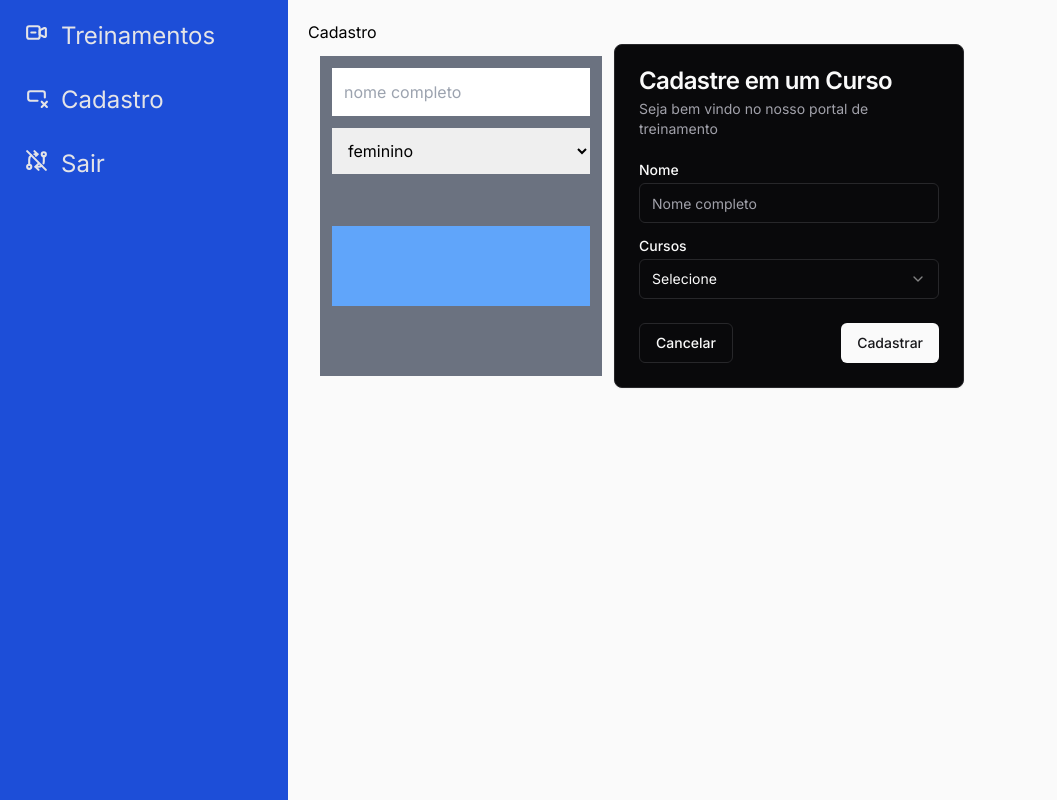
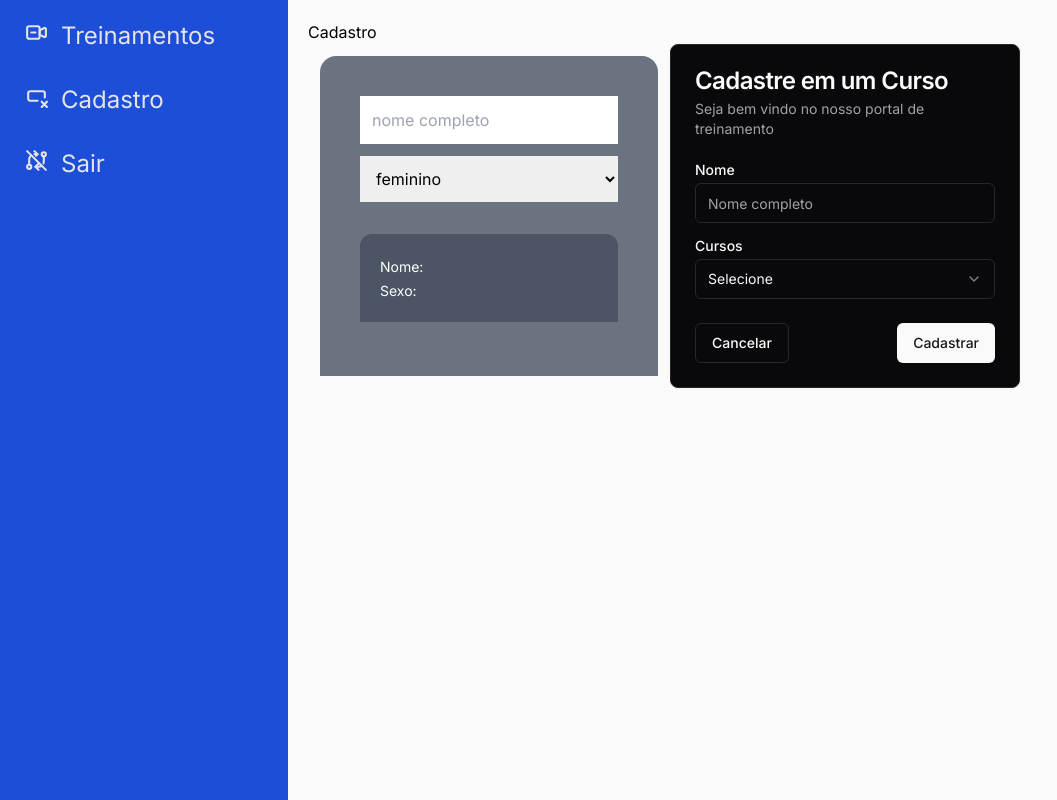
Before and after one commit to srodrigo28/next14-treinamento, a Next.js app: page /cadastro in a window 1280 px wide. Shown: the whole page, without its empty margins (0-1057 px from the left). Built offline with nearby package versions, Linux system fonts and the light colour scheme.

Commit message:
updated-card

```diff
--- a/src/app/(views)/cadastro/page.tsx
+++ b/src/app/(views)/cadastro/page.tsx
@@ -14,22 +14,32 @@ interface SelectProps{
 }
 
 export default function Cadastro( props: SelectProps){
+    const [nome, setNome] = useState('')
     const [sexo, setSexo] = useState('')
     return(
         <Layout>
             <h1>Cadastro</h1>
 
             <div className="flex">
-                    <form className="bg-gray-500 p-3 m-3 flex flex-col gap-3">
+                    <form className="bg-gray-500 p-3 m-3 flex flex-col gap-3 rounded-t-2xl pt-10 px-10">
 
-                        <input className="p-3" type="text" placeholder="nome completo" />
+                        <input
+                            type="text"
+                            value={nome}
+                            onChange={ e => setNome(e.target.value) }
+                            placeholder="nome completo"
+                            className="p-3"
+                        />
 
                         <select className="p-3" value={sexo} onChange={ text => setSexo(text.target.value) }>
                             <option value="feminino">feminino</option>
                             <option value="masculino">masculino</option>
                         </select>
 
-                        <p className="mt-10 p-10 bg-blue-400"> {sexo} </p>
+                        <p className="mt-5 p-5 bg-gray-600 rounded-t-xl text-white">
+                            <span className="text-sm"> Nome: {nome} </span> <br />
+                            <span className="text-sm"> Sexo: {sexo} </span>
+                        </p>
                     </form>
 
                     <Card className="w-[350px]">
```
Also changed, not shown: 1 other file (tests, documents, lock files or other folders).
